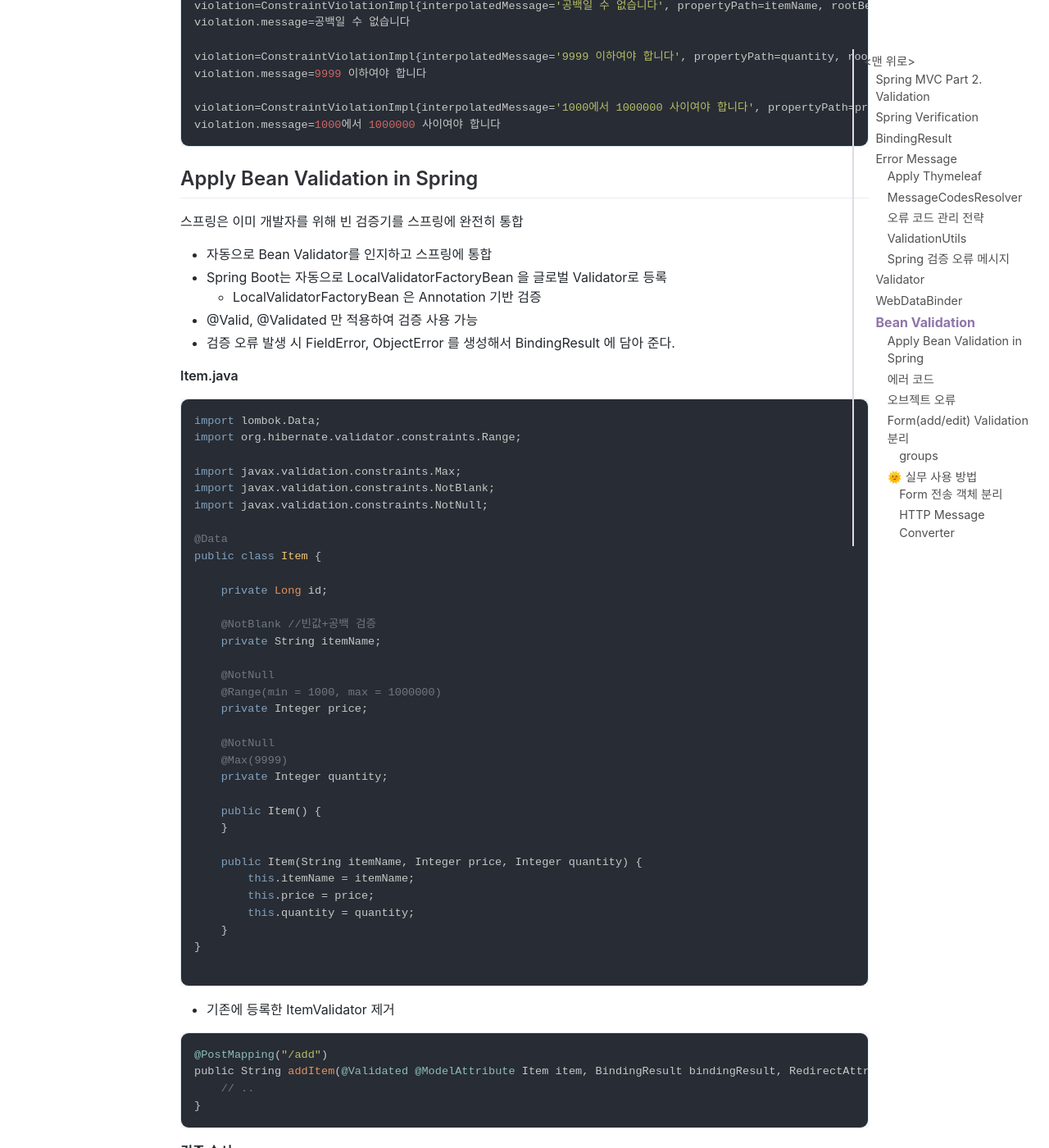
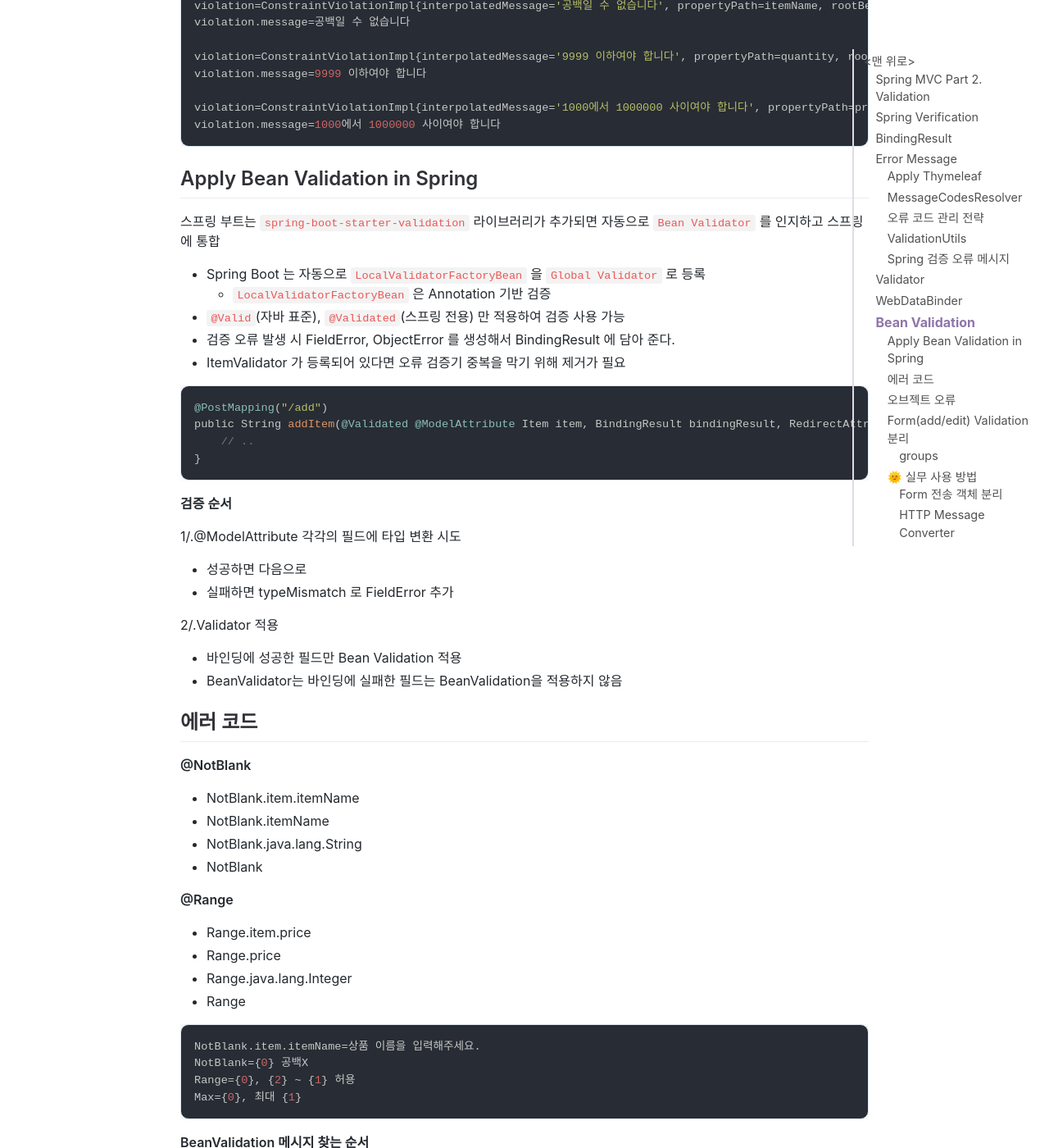
Before and after one commit to jihunparkme/jihunparkme.github.io, a Jekyll site: the page built from _posts/2021-10-12-Spring-MVC-Part2-Validation.md, in a window 1280 px wide and 1400 px high, scrolled down 12129 px. Shown: the whole window at 82% size. Built offline with Jekyll 4.4.1, drawn with Linux system fonts in a browser that asks for light colours; nearby versions of some CDN libraries; comment, search, counter and statistics services are not loaded; some of the changed text lies outside the part shown.

Commit message:
[Conquest of Spring]  Apply Bean Validation in Spring 개요

````diff
--- a/_posts/2021-10-12-Spring-MVC-Part2-Validation.md
+++ b/_posts/2021-10-12-Spring-MVC-Part2-Validation.md
@@ -555,60 +555,14 @@ violation.message=1000에서 1000000 사이여야 합니다
 
 ## Apply Bean Validation in Spring
 
-스프링은 이미 개발자를 위해 빈 검증기를 스프링에 완전히 통합
+스프링 부트는 `spring-boot-starter-validation` 라이브러리가 추가되면 자동으로 `Bean Validator` 를
+인지하고 스프링에 통합
 
-
-
-
-
-
-
-
-- 자동으로 Bean Validator를 인지하고 스프링에 통합
-- Spring Boot는 자동으로 LocalValidatorFactoryBean 을 글로벌 Validator로 등록
-  - LocalValidatorFactoryBean 은 Annotation 기반 검증
-- @Valid, @Validated 만 적용하여 검증 사용 가능
+- Spring Boot 는 자동으로 `LocalValidatorFactoryBean` 을 `Global Validator` 로 등록
+  - `LocalValidatorFactoryBean` 은 Annotation 기반 검증
+- `@Valid`(자바 표준), `@Validated`(스프링 전용) 만 적용하여 검증 사용 가능
 - 검증 오류 발생 시 FieldError, ObjectError 를 생성해서 BindingResult 에 담아 준다.
-
-**Item.java**
-
-```java
-import lombok.Data;
-import org.hibernate.validator.constraints.Range;
-
-import javax.validation.constraints.Max;
-import javax.validation.constraints.NotBlank;
-import javax.validation.constraints.NotNull;
-
-@Data
-public class Item {
-
-    private Long id;
-
-    @NotBlank //빈값+공백 검증
-    private String itemName;
-
-    @NotNull
-    @Range(min = 1000, max = 1000000)
-    private Integer price;
-
-    @NotNull
-    @Max(9999)
-    private Integer quantity;
-
-    public Item() {
-    }
-
-    public Item(String itemName, Integer price, Integer quantity) {
-        this.itemName = itemName;
-        this.price = price;
-        this.quantity = quantity;
-    }
-}
-
-```
-
-- 기존에 등록한 ItemValidator 제거
+- ItemValidator 가 등록되어 있다면 오류 검증기 중복을 막기 위해 제거가 필요
 
 ```java
 @PostMapping("/add")
````
